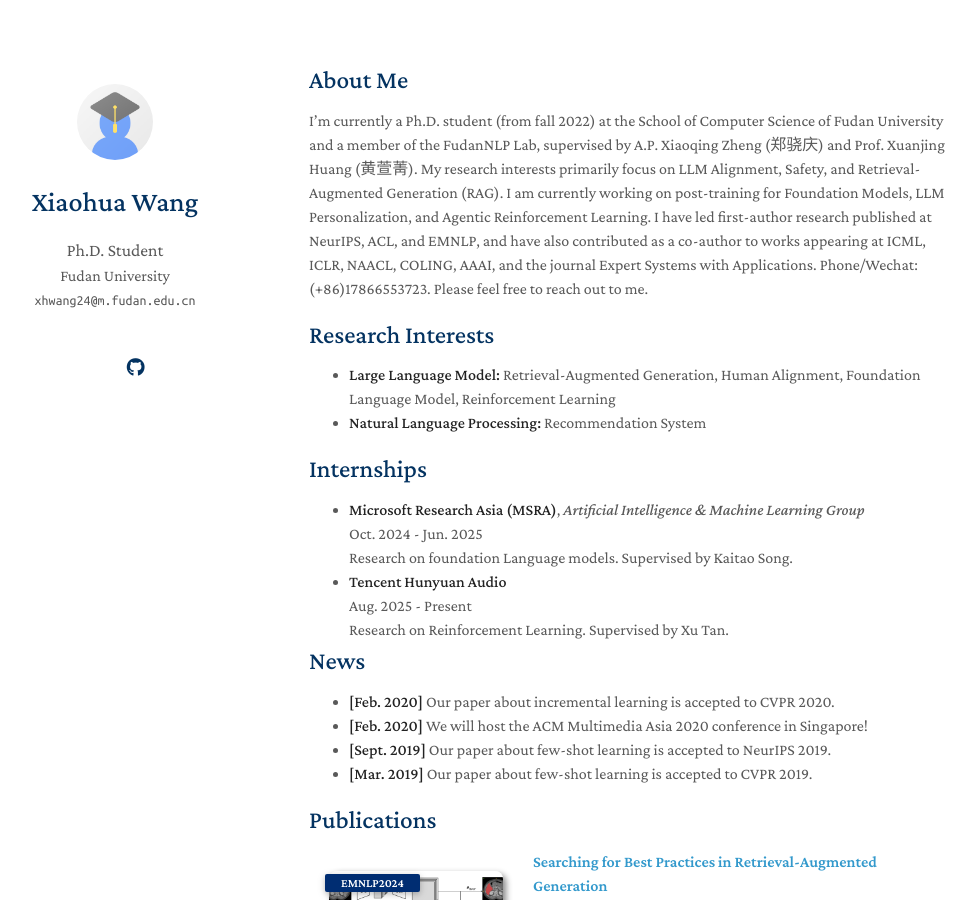
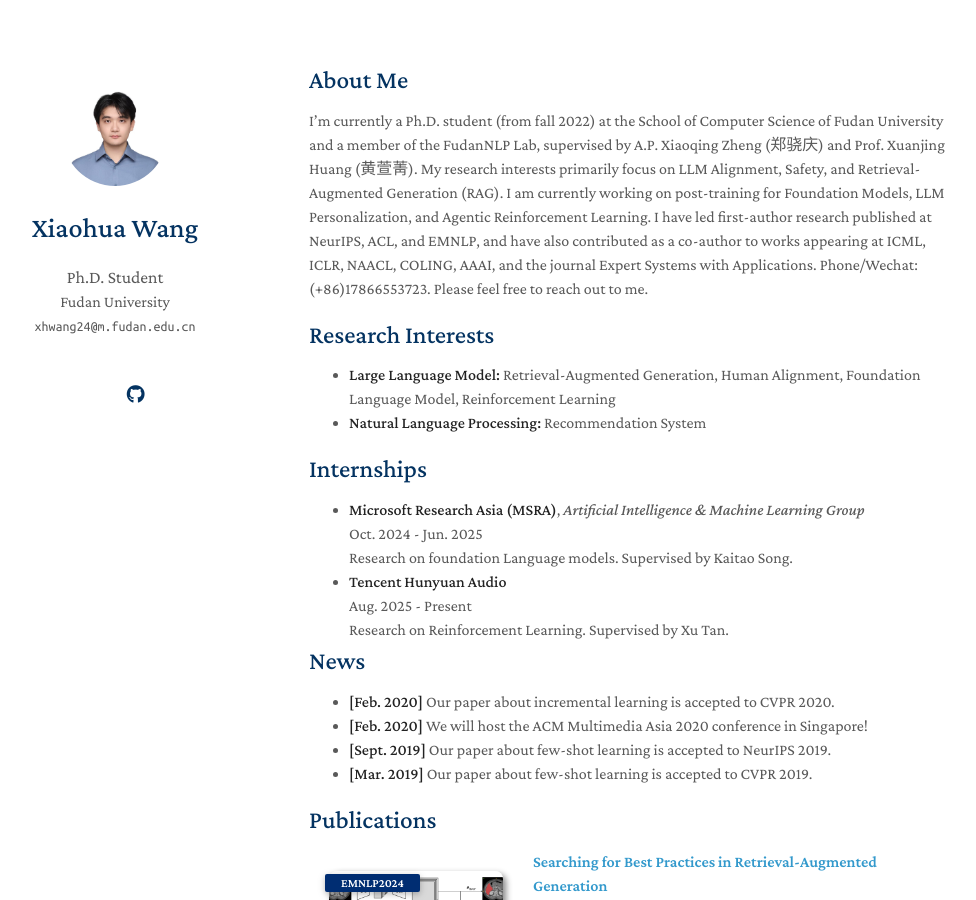
Before and after one commit to xhwang22/homepage, a Jekyll site: the page built from index.md, in a window 1280 px wide and 900 px high. Shown: the whole window, without its empty margins (161-1137 px from the left). Built offline with Jekyll 4.4.1, drawn with Linux system fonts in a browser that asks for light colours; a style sheet for code colours, icons or effects is not loaded; our own code applies the rules of GitHub Pages for plain Markdown files.

Commit message:
Update _config.yml

```diff
--- a/_config.yml
+++ b/_config.yml
@@ -20,7 +20,7 @@ github_link: https://github.com/xhwang22
 
 # Images (e.g., your profile picture and your website's favicon)
 # "favicon" and "favicon_dark" are used for the light and dark modes, respectively.
-avatar: ./assets/img/avatar.png
+avatar: ./assets/img/picture.jpg
 favicon: ./assets/img/favicon.png
 favicon_dark: ./assets/img/favicon-dark.png
 
```
